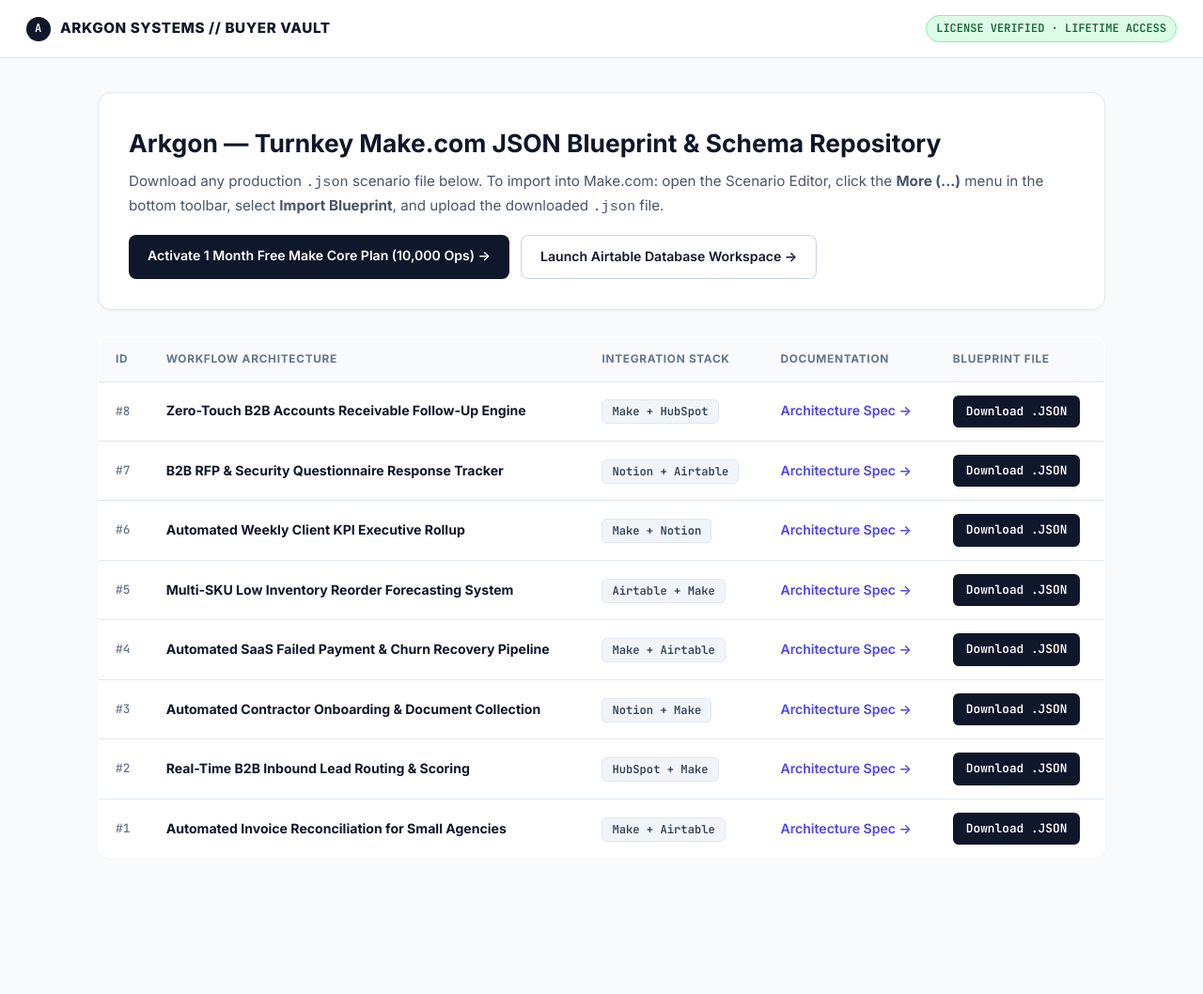
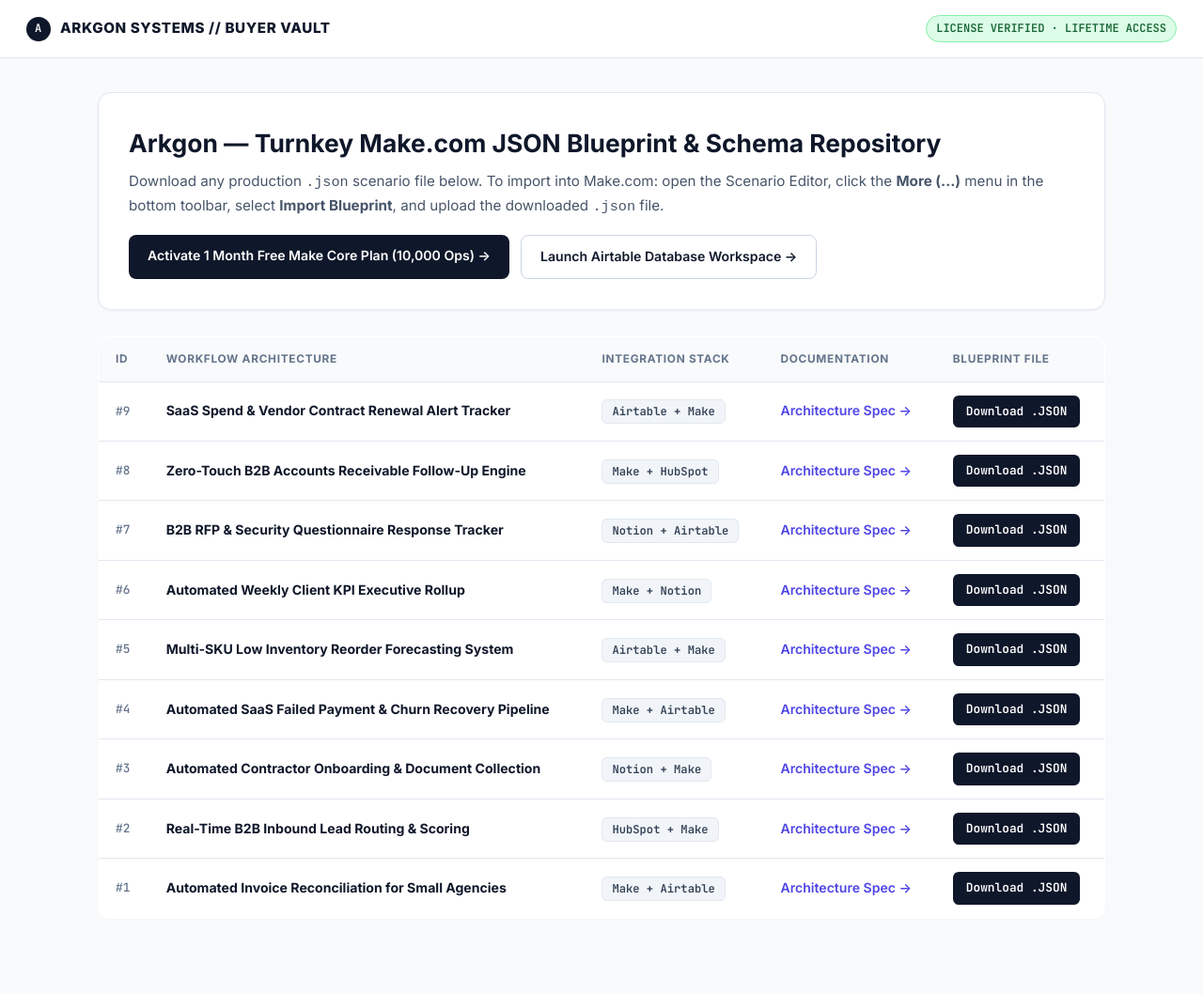
Before and after one commit to Arkgonsystems/b2b-workflow-guides, a Jekyll site: the page vault-9x7k2m.html, which Jekyll copies as it is, in a window 1280 px wide. Shown: the whole page at 94% size. Built offline with Jekyll 4.4.1, drawn with Linux system fonts in a browser that asks for light colours; before the commit the page ends 994 px from its top, so only the background shows below that.

Commit message:
Publish Arkgon Systems Buyer Download Vault (vault-9x7k2m.html)

```diff
--- a/vault-9x7k2m.html
+++ b/vault-9x7k2m.html
@@ -41,6 +41,7 @@
     </div>
   </section>
   <table><thead><tr><th>ID</th><th>Workflow Architecture</th><th>Integration Stack</th><th>Documentation</th><th>Blueprint File</th></tr></thead><tbody>
+<tr><td style="font-family:'JetBrains Mono',monospace;color:#64748b;font-size:0.8rem;">#9</td><td><strong style="color:#0f172a;">SaaS Spend &amp; Vendor Contract Renewal Alert Tracker</strong></td><td><span class="stack-tag">Airtable + Make</span></td><td><a href="./guides/vendor-contract-renewal-alert-system.html" style="color:#4f46e5;font-weight:600;text-decoration:none;">Architecture Spec &rarr;</a></td><td><a class="dl-btn" href="./blueprints/vendor-contract-renewal-alert-system.json" download="vendor-contract-renewal-alert-system-make-blueprint.json">Download .JSON</a></td></tr>
 <tr><td style="font-family:'JetBrains Mono',monospace;color:#64748b;font-size:0.8rem;">#8</td><td><strong style="color:#0f172a;">Zero-Touch B2B Accounts Receivable Follow-Up Engine</strong></td><td><span class="stack-tag">Make + HubSpot</span></td><td><a href="./guides/accounts-receivable-dunning-automation.html" style="color:#4f46e5;font-weight:600;text-decoration:none;">Architecture Spec &rarr;</a></td><td><a class="dl-btn" href="./blueprints/accounts-receivable-dunning-automation.json" download="accounts-receivable-dunning-automation-make-blueprint.json">Download .JSON</a></td></tr>
 <tr><td style="font-family:'JetBrains Mono',monospace;color:#64748b;font-size:0.8rem;">#7</td><td><strong style="color:#0f172a;">B2B RFP &amp; Security Questionnaire Response Tracker</strong></td><td><span class="stack-tag">Notion + Airtable</span></td><td><a href="./guides/rfp-proposal-response-matrix-notion-ai.html" style="color:#4f46e5;font-weight:600;text-decoration:none;">Architecture Spec &rarr;</a></td><td><a class="dl-btn" href="./blueprints/rfp-proposal-response-matrix-notion-ai.json" download="rfp-proposal-response-matrix-notion-ai-make-blueprint.json">Download .JSON</a></td></tr>
 <tr><td style="font-family:'JetBrains Mono',monospace;color:#64748b;font-size:0.8rem;">#6</td><td><strong style="color:#0f172a;">Automated Weekly Client KPI Executive Rollup</strong></td><td><span class="stack-tag">Make + Notion</span></td><td><a href="./guides/client-reporting-kpi-dashboard-looker-sheets.html" style="color:#4f46e5;font-weight:600;text-decoration:none;">Architecture Spec &rarr;</a></td><td><a class="dl-btn" href="./blueprints/client-reporting-kpi-dashboard-looker-sheets.json" download="client-reporting-kpi-dashboard-looker-sheets-make-blueprint.json">Download .JSON</a></td></tr>
```
